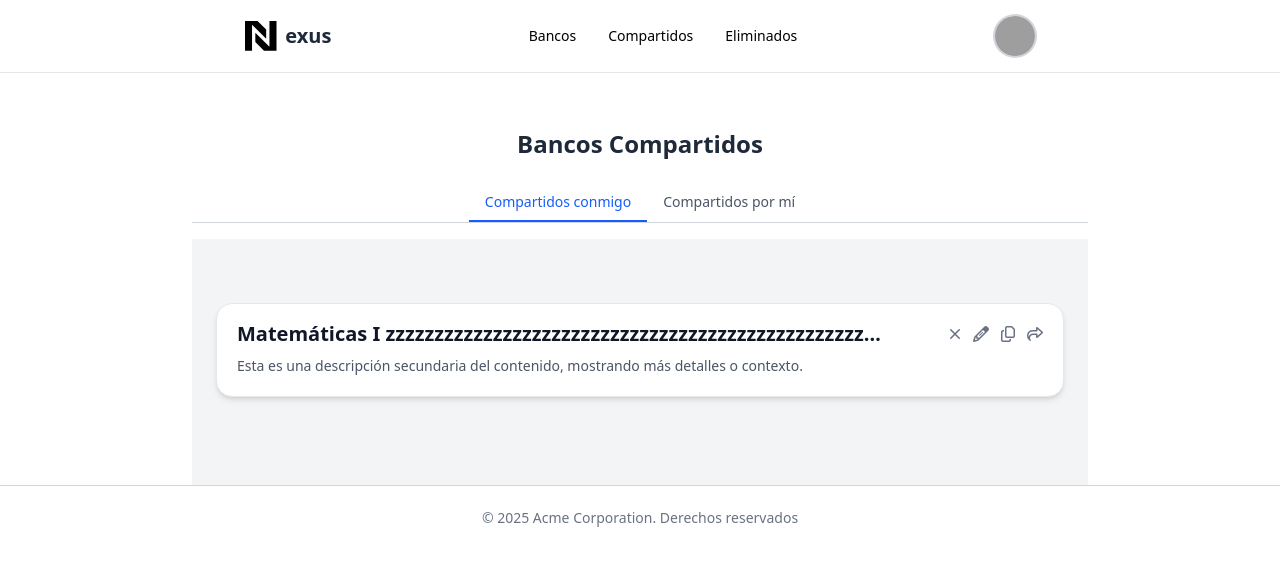
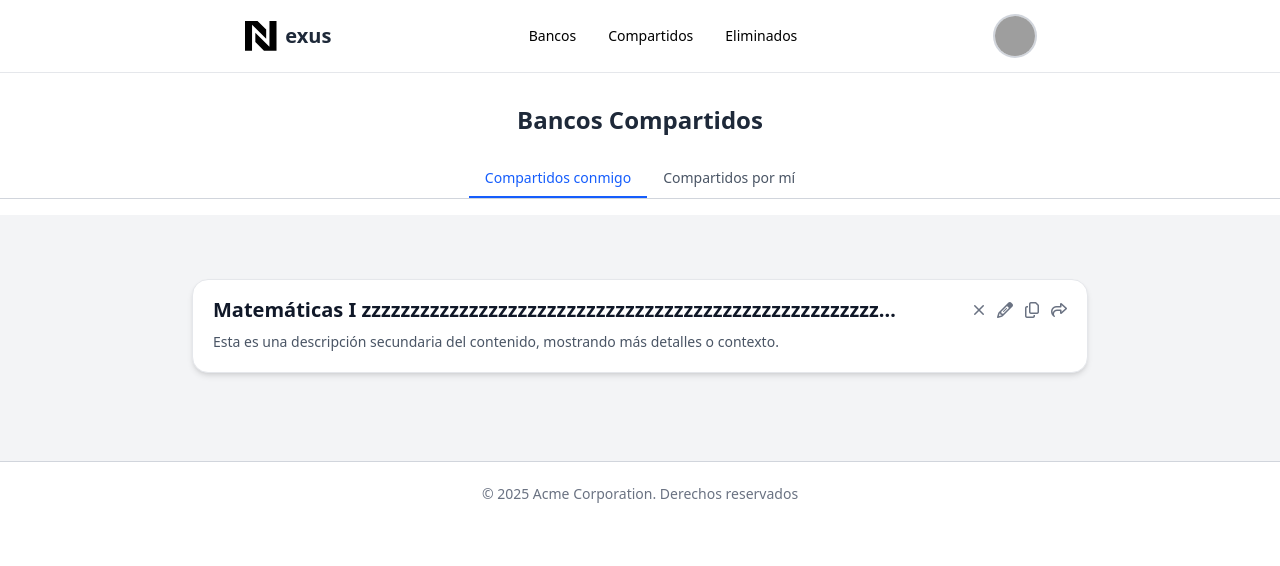
Before and after one commit to CarlosAdrian36/BancoReactivos, a Vue app: page /compartidos/compartido in a window 1280 px wide. Shown: the top 566 px of the page. Built offline with nearby package versions, Linux system fonts and the light colour scheme; grey boxes are pictures that could not be loaded.

Commit message:
alineacion de componentes

```diff
--- a/src/bancoReactivos/pages/BancoPage.vue
+++ b/src/bancoReactivos/pages/BancoPage.vue
@@ -11,7 +11,7 @@ function volverALaLista() {
 </script>
 
 <template>
-  <div class="pt-19"></div>
+  <div class="pt-18"></div>
   <div class="flex justify-end pr-6 pt-6">
     <router-link
       v-if="$route.name != 'crear'"
--- a/src/bancoReactivos/pages/CompartidosPage.vue
+++ b/src/bancoReactivos/pages/CompartidosPage.vue
@@ -5,7 +5,7 @@ const route = useRoute();
 </script>
 
 <template>
-  <div class="pt-32 max-w-4xl mx-auto">
+  <div class="pt-26 mx-auto">
     <h1 class="text-2xl font-bold text-center text-gray-800 mb-6">Bancos Compartidos</h1>
 
     <!-- Tabs -->
```
